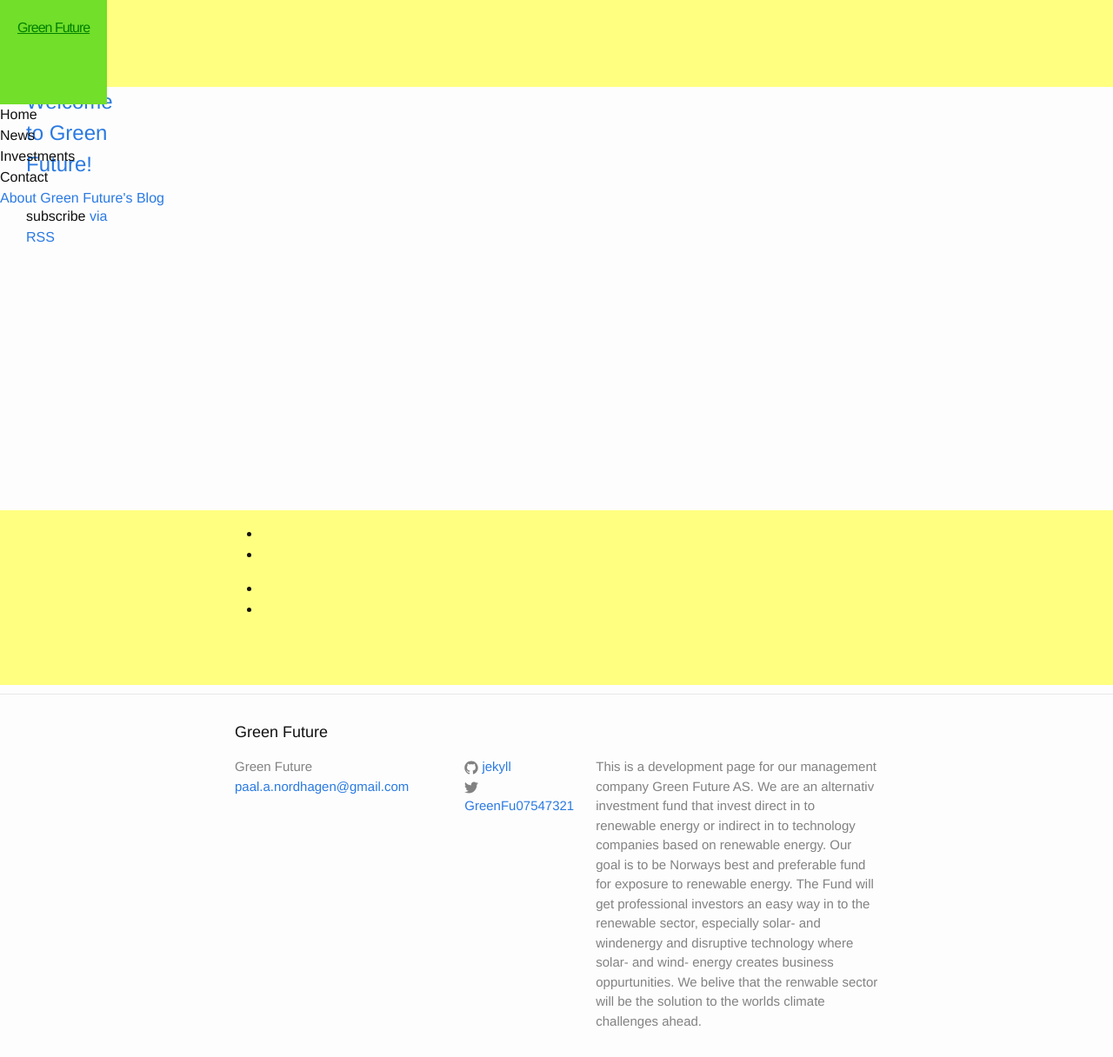
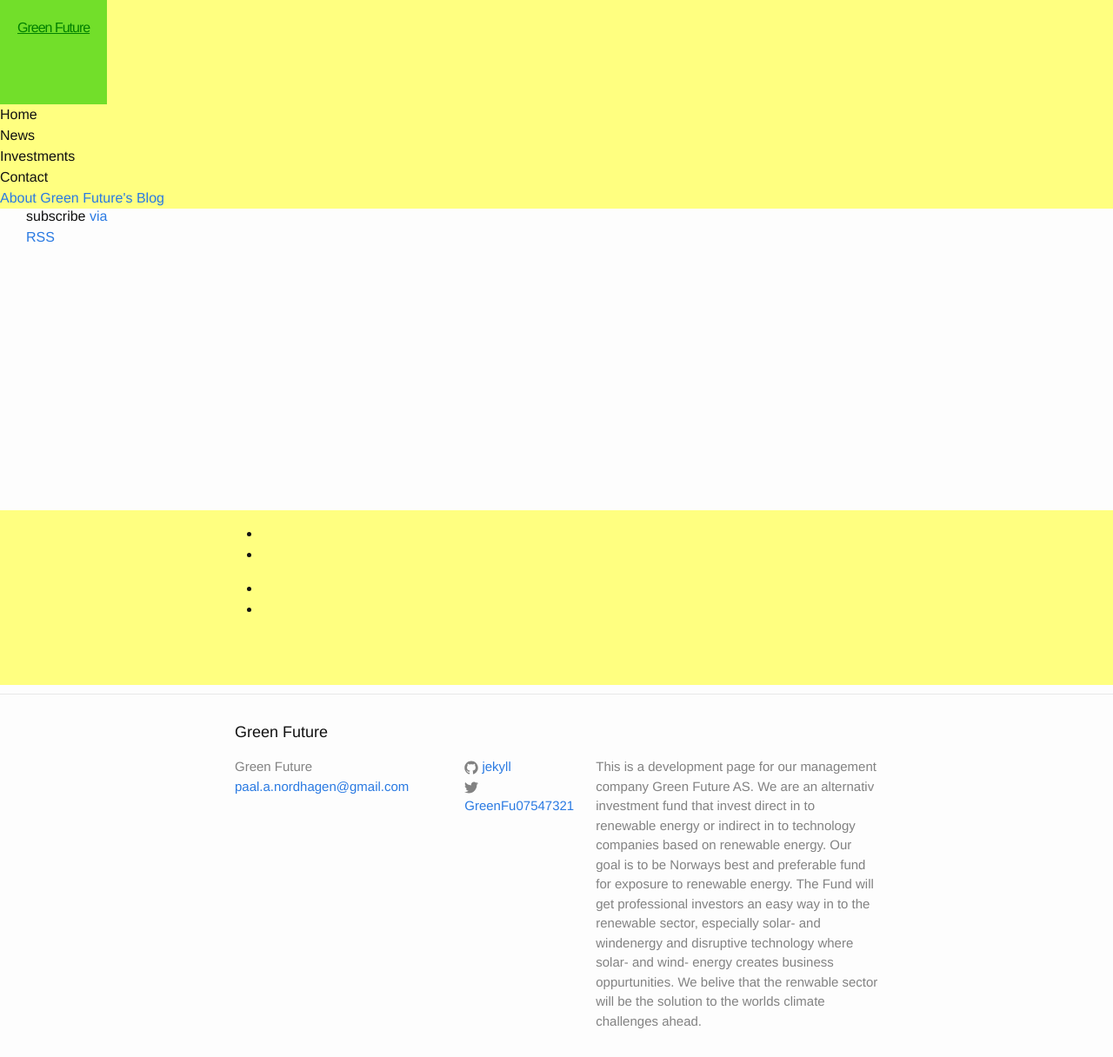
Before and after one commit to Paal-August/Paal-August.github.io, a Jekyll site: the page built from index.html, in a window 1280 px wide and 1216 px high. Shown: the whole window at 87% size. Built offline with Jekyll 4.4.1, drawn with Linux system fonts in a browser that asks for light colours.

Commit message:
Update _layout.scss

```diff
--- a/_sass/_layout.scss
+++ b/_sass/_layout.scss
@@ -15,7 +15,7 @@
 .site-header {
  /* display:grid;*/
  /* font-size: 36px;*/
-  height:100px;
+ /* height:100px;*/
   grid-gap: 1px;
   width:100%;
   position:fixed;
```
